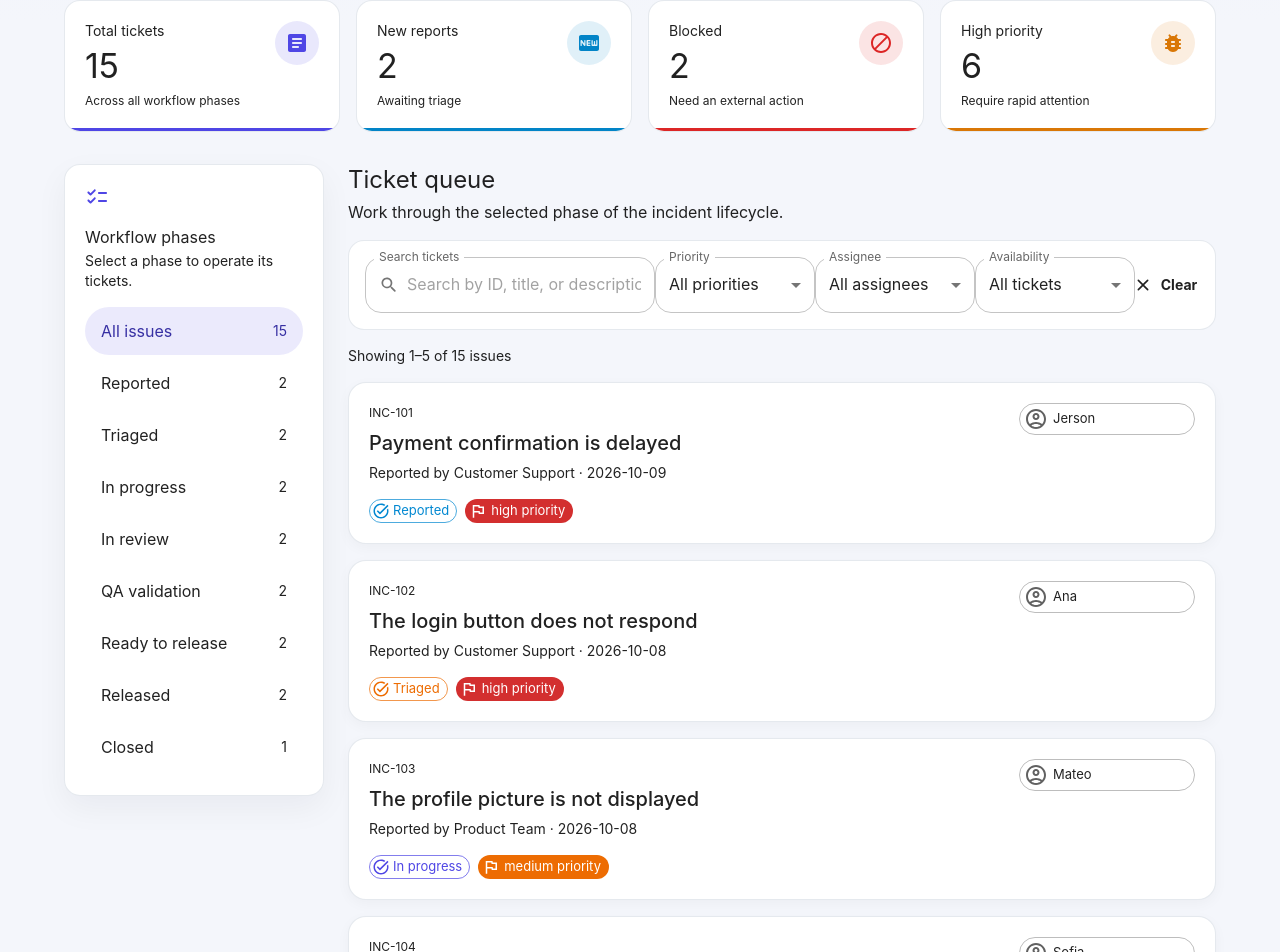
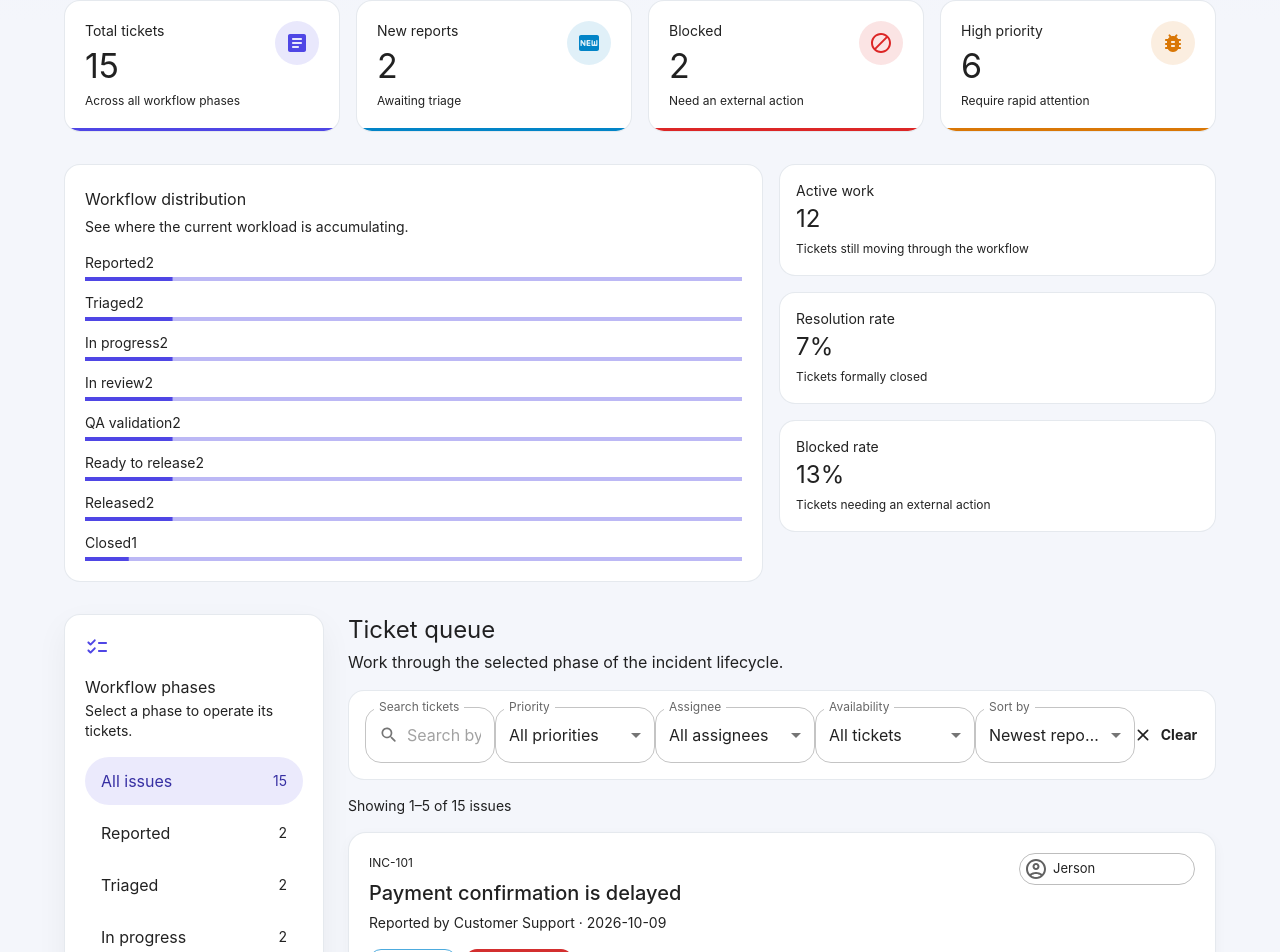
Before and after one commit to xJerson/issue-tracker, a React (Vite) app: page / in a window 1280 px wide. Shown: the part 340-1292 px from the top of the page. Built offline with nearby package versions, Linux system fonts and the light colour scheme.

Commit message:
feat: add queue sorting and workflow metrics
- Let operators sort filtered tickets by report date or priority
- Add live workflow distribution and operational KPI metrics to the dashboard

```diff
--- a/src/App.jsx
+++ b/src/App.jsx
@@ -13,6 +13,7 @@ import Stack from "@mui/material/Stack";
 import Toolbar from "@mui/material/Toolbar";
 import Typography from "@mui/material/Typography";
 import CreateIssueDialog from "./features/issues/CreateIssueDialog";
+import DashboardMetrics from "./features/issues/DashboardMetrics";
 import IssueDetailDrawer from "./features/issues/IssueDetailDrawer";
 import IssueFilters from "./features/issues/IssueFilters";
 import IssueList from "./features/issues/IssueList";
@@ -26,6 +27,7 @@ const initialFilters = {
   blocked: "all",
   priority: "all",
   query: "",
+  sort: "newest",
 };
 
 const currentOperator = "Jerson";
@@ -67,6 +69,16 @@ export default function App() {
       (filters.blocked === "unblocked" && !issue.isBlocked);
 
     return matchesPhase && matchesQuery && matchesPriority && matchesAssignee && matchesBlocked;
+  }).sort((firstIssue, secondIssue) => {
+    const priorityOrder = { high: 0, medium: 1, low: 2 };
+
+    if (filters.sort === "priority") {
+      return priorityOrder[firstIssue.priority] - priorityOrder[secondIssue.priority];
+    }
+
+    return filters.sort === "oldest"
+      ? firstIssue.reportedAt.localeCompare(secondIssue.reportedAt)
+      : secondIssue.reportedAt.localeCompare(firstIssue.reportedAt);
   });
 
   // Derive dropdown options from the actual people assigned to tickets.
@@ -384,6 +396,8 @@ export default function App() {
             ))}
           </Box>
 
+          <DashboardMetrics issues={issues} />
+
           <Box
             sx={{
               alignItems: "start",
--- /dev/null
+++ b/src/features/issues/DashboardMetrics.jsx
@@ -0,0 +1,64 @@
+import Box from "@mui/material/Box";
+import LinearProgress from "@mui/material/LinearProgress";
+import Paper from "@mui/material/Paper";
+import Stack from "@mui/material/Stack";
+import Typography from "@mui/material/Typography";
+import { statusLabels, workflowPhases } from "./workflow";
+
+// This panel derives operational signals from tickets instead of storing duplicate dashboard state.
+export default function DashboardMetrics({ issues }) {
+  const totalIssues = issues.length || 1;
+  const closedIssues = issues.filter((issue) => issue.status === "closed").length;
+  const activeIssues = issues.filter((issue) => !["closed", "released"].includes(issue.status)).length;
+  const blockedIssues = issues.filter((issue) => issue.isBlocked).length;
+  const metrics = [
+    { label: "Active work", value: activeIssues, helper: "Tickets still moving through the workflow" },
+    { label: "Resolution rate", value: `${Math.round((closedIssues / totalIssues) * 100)}%`, helper: "Tickets formally closed" },
+    { label: "Blocked rate", value: `${Math.round((blockedIssues / totalIssues) * 100)}%`, helper: "Tickets needing an external action" },
+  ];
+
+  return (
+    <Box sx={{ display: "grid", gap: 2, gridTemplateColumns: { xs: "1fr", lg: "minmax(0, 1.6fr) minmax(280px, 1fr)" } }}>
+      <Paper elevation={0} sx={{ border: 1, borderColor: "rgba(148, 163, 184, 0.24)", p: 2.5 }}>
+        <Typography fontWeight={700} variant="subtitle1">
+          Workflow distribution
+        </Typography>
+        <Typography color="text.secondary" sx={{ mt: 0.5 }} variant="body2">
+          See where the current workload is accumulating.
+        </Typography>
+        <Stack spacing={1.5} sx={{ mt: 2 }}>
+          {workflowPhases.map((phase) => {
+            const count = issues.filter((issue) => issue.status === phase).length;
+            const percentage = (count / totalIssues) * 100;
+
+            return (
+              <Box key={phase}>
+                <Stack direction="row" justifyContent="space-between" sx={{ mb: 0.5 }}>
+                  <Typography variant="body2">{statusLabels[phase]}</Typography>
+                  <Typography color="text.secondary" variant="body2">{count}</Typography>
+                </Stack>
+                <LinearProgress aria-label={`${statusLabels[phase]}: ${count} tickets`} value={percentage} variant="determinate" />
+              </Box>
+            );
+          })}
+        </Stack>
+      </Paper>
+
+      <Stack spacing={2}>
+        {metrics.map((metric) => (
+          <Paper elevation={0} key={metric.label} sx={{ border: 1, borderColor: "rgba(148, 163, 184, 0.24)", p: 2 }}>
+            <Typography color="text.secondary" fontWeight={600} variant="body2">
+              {metric.label}
+            </Typography>
+            <Typography fontWeight={800} sx={{ mt: 0.25 }} variant="h5">
+              {metric.value}
+            </Typography>
+            <Typography color="text.secondary" variant="caption">
+              {metric.helper}
+            </Typography>
+          </Paper>
+        ))}
+      </Stack>
+    </Box>
+  );
+}
--- a/src/features/issues/IssueFilters.jsx
+++ b/src/features/issues/IssueFilters.jsx
@@ -76,6 +76,18 @@ export default function IssueFilters({ assignees, filters, onChange, onClear })
           <MenuItem value="blocked">Blocked</MenuItem>
           <MenuItem value="unblocked">Unblocked</MenuItem>
         </TextField>
+        <TextField
+          label="Sort by"
+          name="sort"
+          onChange={onChange}
+          select
+          sx={{ minWidth: { xs: "100%", sm: 160 } }}
+          value={filters.sort}
+        >
+          <MenuItem value="newest">Newest reported</MenuItem>
+          <MenuItem value="oldest">Oldest reported</MenuItem>
+          <MenuItem value="priority">Highest priority</MenuItem>
+        </TextField>
         <Button
           color="inherit"
           onClick={onClear}
```
